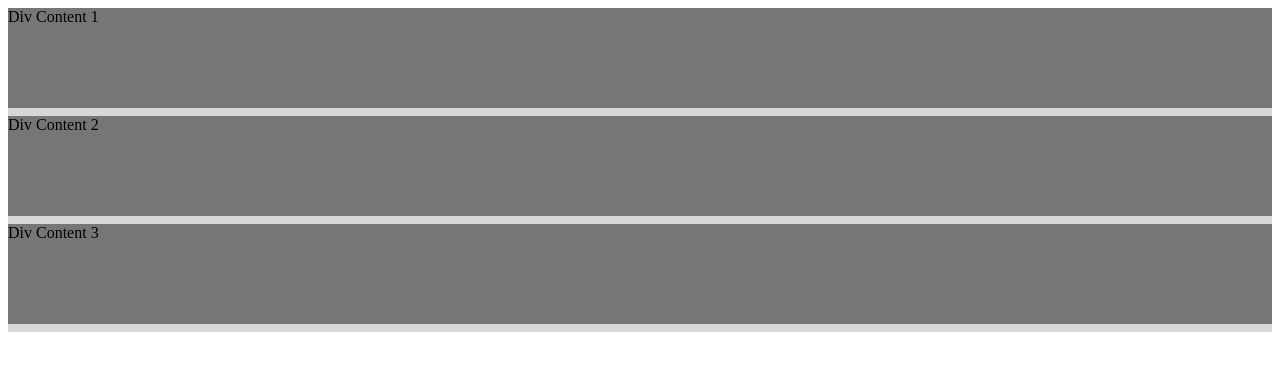
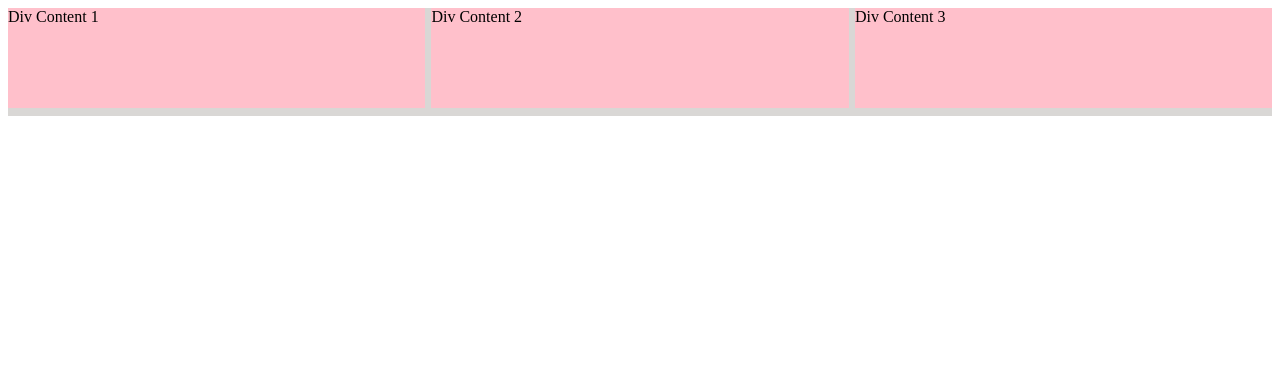
Before and after one commit to levileach/sbl-therapy-site, a PHP site: page / in a window 1280 px wide. Shown: the top 371 px of the page. Run offline with PHP 8.4, Linux system fonts and the light colour scheme.

Commit message:
updated styling

```diff
--- a/index.css
+++ b/index.css
@@ -1,13 +1,24 @@
+
 main {
-    background: #d9d7d5;
+    background-color: #d9d7d5;
     display: flex;
     flex-wrap: wrap;
     justify-content: space-between;
 }
 
 div {
-    background: #767775;
+    background-color: pink;
     flex-basis: 100%;
     height: 100px;
     margin-bottom: 0.5rem;
 }
+
+@media (min-width: 600px) {
+    main {
+        flex-wrap: nowrap;
+    }
+
+    div {
+        flex-basis: 33%;
+    }
+}
```
